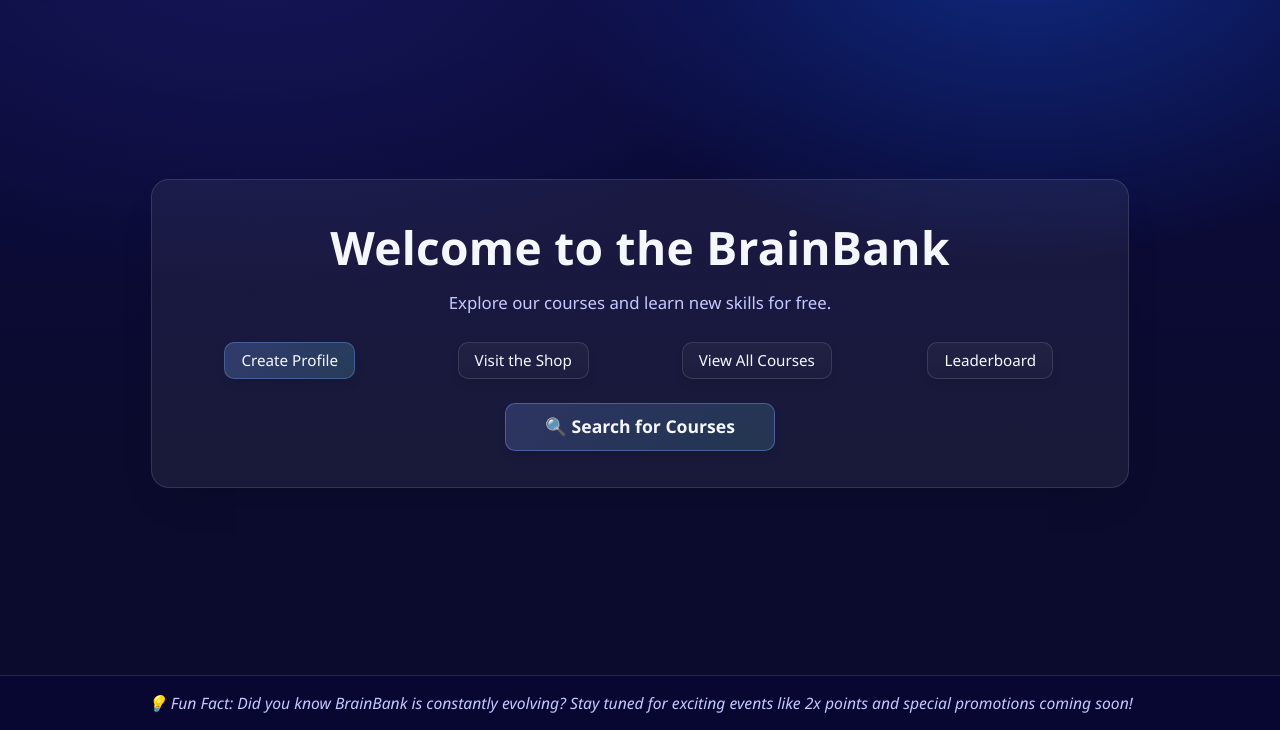
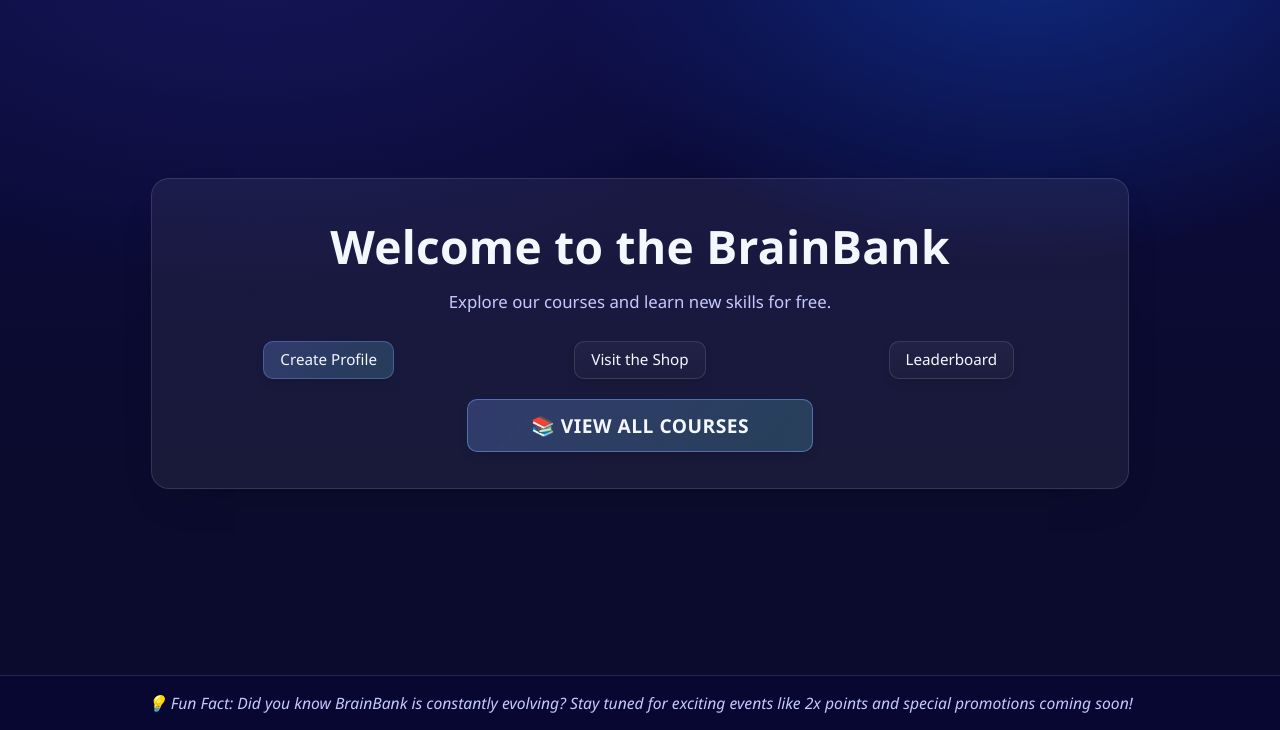
Before and after one commit to TeemuIljin/BrainBanks, a Django app: page / in a window 1280 px wide. Shown: the part 70-800 px from the top of the page. Run offline with Django 5.2, Linux system fonts and the light colour scheme.

Commit message:
Make home page more compact with View All Courses as main action
- Removed redundant search button (because courses page has search functionality and)
- Made 'View All Courses' the prominent main action button
- Reduced button group to 3 essential actions: Create Profile, Shop, Leaderboard
- Enhanced main button with larger size, bold styling, and uppercase text
- Added book icon (📚) for better visual recognition
- More compact and focused user experience
- Main action button stands out as the primary course discovery method

```diff
--- a/courses/templates/home.html
+++ b/courses/templates/home.html
@@ -133,27 +133,29 @@
             justify-items: center;
         }
 
-        .search-section {
+        .main-action-section {
             display: flex;
             justify-content: center;
-            margin-top: 24px;
+            margin-top: 20px;
         }
 
-        .btn-search {
-            font-size: 1.1rem;
-            padding: 14px 24px;
-            min-width: 220px;
-            background: linear-gradient(135deg, rgba(122,162,255,0.2), rgba(98,224,217,0.15));
-            border-color: rgba(122,162,255,0.4);
-            font-weight: 600;
+        .btn-main {
+            font-size: 1.2rem;
+            padding: 16px 32px;
+            min-width: 280px;
+            background: linear-gradient(135deg, rgba(122,162,255,0.25), rgba(98,224,217,0.2));
+            border-color: rgba(122,162,255,0.5);
+            font-weight: 700;
             transition: all 0.3s ease;
+            text-transform: uppercase;
+            letter-spacing: 0.5px;
         }
 
-        .btn-search:hover {
-            transform: translateY(-2px);
-            background: linear-gradient(135deg, rgba(122,162,255,0.3), rgba(98,224,217,0.25));
-            border-color: rgba(122,162,255,0.6);
-            box-shadow: 0 8px 20px -8px var(--shadow);
+        .btn-main:hover {
+            transform: translateY(-3px);
+            background: linear-gradient(135deg, rgba(122,162,255,0.35), rgba(98,224,217,0.3));
+            border-color: rgba(122,162,255,0.7);
+            box-shadow: 0 12px 25px -10px var(--shadow);
         }
 
         footer {
@@ -202,12 +204,11 @@
             <div class="button-group">
                 <a class="btn btn-primary" href="{% url 'create_profile' %}">Create Profile</a>
                 <a class="btn" href="{% url 'shop' %}">Visit the Shop</a>
-                <a class="btn" href="{% url 'course_list' %}">View All Courses</a>
                 <a class="btn" href="{% url 'leaderboard' %}">Leaderboard</a>
             </div>
 
-            <div class="search-section">
-                <a class="btn btn-search" href="{% url 'course_search' %}">🔍 Search for Courses</a>
+            <div class="main-action-section">
+                <a class="btn btn-main" href="{% url 'course_list' %}">📚 View All Courses</a>
             </div>
         </div>
     </div>
```
